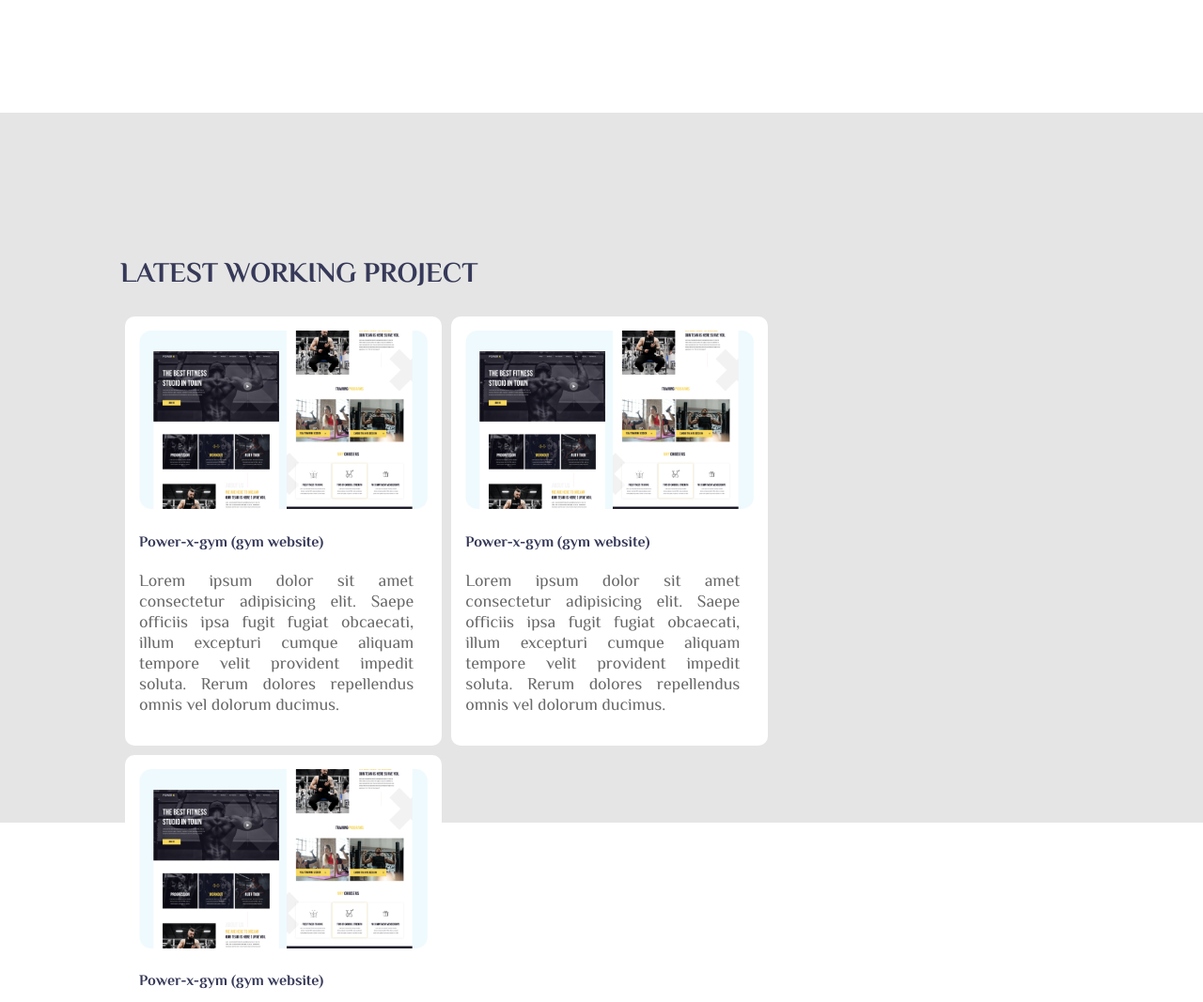
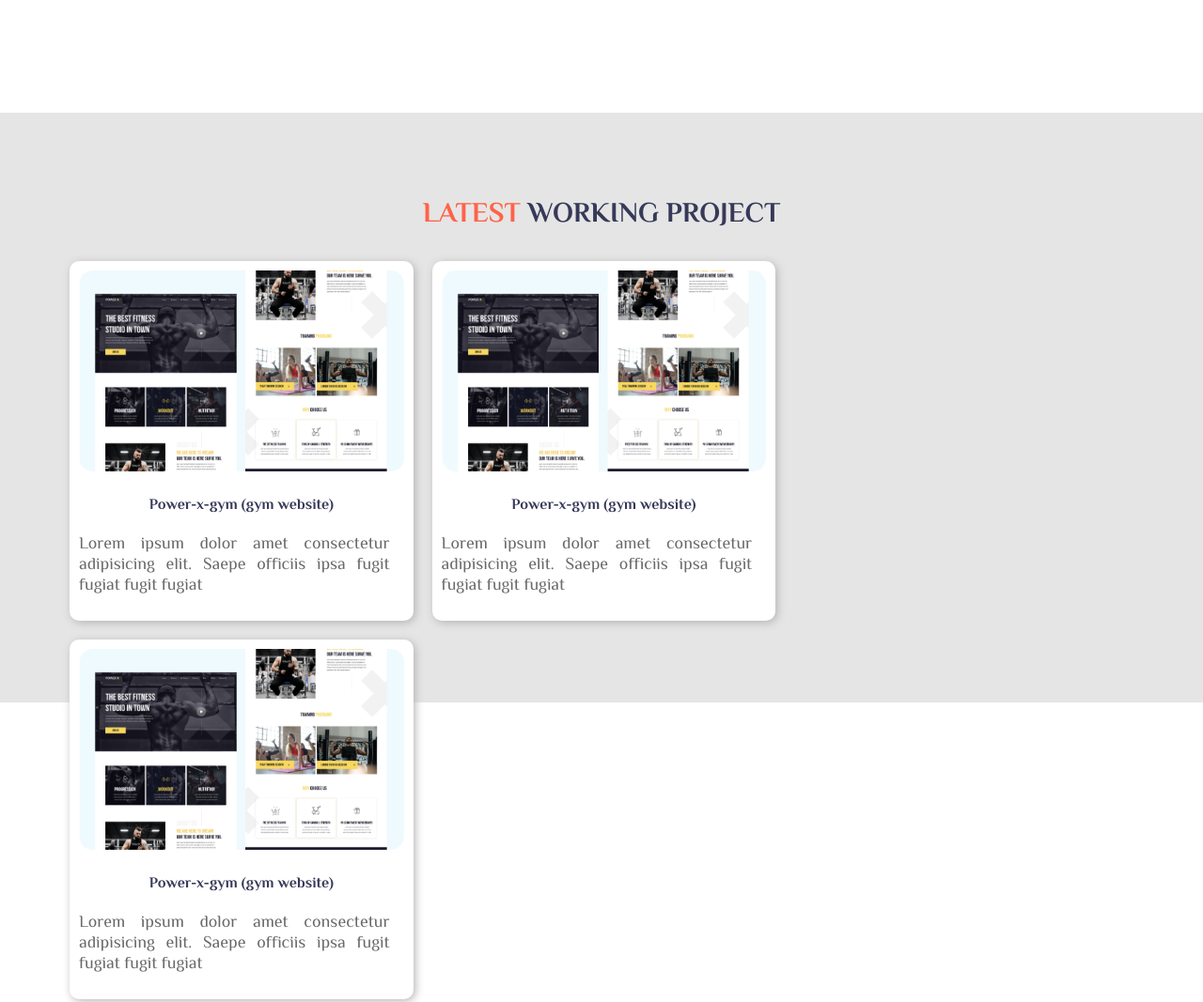
Before and after one commit to mehadiHasanDiner/1st_milestone_assignment-1, a plain HTML site: page index.html in a window 1280 px wide. Shown: the part 880-1947 px from the top of the page at 94% size. Drawn offline with Linux system fonts and the light colour scheme.

Commit message:
almost done

```diff
--- a/index.html
+++ b/index.html
@@ -17,7 +17,7 @@
 
     <!-- top section -->
     <section class="top-section">
-        <div class="half-div">
+        <div id="margin-middle" class="half-div">
             <h1>HELLO, I'M</h1>
             <h1><a class="orange-highlight" href="https://www.facebook.com/mehadi.hasan.3914207/" target="_blank">MEHADI HASAN DINER</a></h1>
             <p>A Fullstack all-rounder designer that placerat in massa consecteture. I can develop any website.  </p>
@@ -44,21 +44,21 @@
 
     <!-- project section -->
     <section class="project-section">
-        <h2>LATEST WORKING PROJECT</h2>
+        <h2> <span class="orange-highlight">LATEST</span> WORKING PROJECT</h2>
         <div class="project-1">
             <img src="images/image 4.png" alt="">
             <h4>Power-x-gym (gym website)</h4>
-            <p>Lorem ipsum dolor sit amet consectetur adipisicing elit. Saepe officiis ipsa fugit fugiat obcaecati, illum excepturi cumque aliquam tempore velit provident impedit soluta. Rerum dolores repellendus omnis vel dolorum ducimus.</p>
+            <p>Lorem ipsum dolor amet consectetur adipisicing elit. Saepe officiis ipsa fugit fugiat fugit fugiat </p>
         </div>
         <div class="project-1">
             <img src="images/image 4.png" alt="">
             <h4>Power-x-gym (gym website)</h4>
-            <p>Lorem ipsum dolor sit amet consectetur adipisicing elit. Saepe officiis ipsa fugit fugiat obcaecati, illum excepturi cumque aliquam tempore velit provident impedit soluta. Rerum dolores repellendus omnis vel dolorum ducimus.</p>
+            <p>Lorem ipsum dolor amet consectetur adipisicing elit. Saepe officiis ipsa fugit fugiat fugit fugiat </p>
         </div>
         <div class="project-1">
             <img src="images/image 4.png" alt="">
             <h4>Power-x-gym (gym website)</h4>
-            <p>Lorem ipsum dolor sit amet consectetur adipisicing elit. Saepe officiis ipsa fugit fugiat obcaecati, illum excepturi cumque aliquam tempore velit provident impedit soluta. Rerum dolores repellendus omnis vel dolorum ducimus.</p>
+            <p>Lorem ipsum dolor amet consectetur adipisicing elit. Saepe officiis ipsa fugit fugiat fugit fugiat </p>
         </div>
 
     </section>
--- a/style.css
+++ b/style.css
@@ -10,6 +10,7 @@ h1, h2, h3, h4 {
 }
 .higlight{
     color: #FF8367;
+    font-weight:bold;
 }
 
 h1{
@@ -31,7 +32,7 @@ p{
 
 
 .orange-highlight{
-    color:rgb(179, 2, 179);
+    color:tomato;
 }
 a.orange-highlight {
     text-decoration: none;
@@ -78,6 +79,11 @@ a.link-button:hover {
     margin: 2px;
 }
 
+#margin-middle{
+    margin-bottom: 150px;
+}
+
+
 #margin-fix img{
     margin-top: -50px;
     width: 95%;
@@ -89,20 +95,21 @@ section{
 
 .project-section{
     background-color: #E5E5E5;
-    width: 80%;
-    padding: 10%;
+    width: 90%;
+    padding: 5%;
     margin: 0 auto;
+    text-align: center;
 }
 .project-1{
     background-color: white;
     border-radius: 10px;
+    box-shadow: 2px 2px 10px rgb(180, 180, 180);
     width: 30%;
     float: left;
-    margin: 5px;
-    padding: 15px;
+    margin: 10px;
+    padding: 10px;
 }
 
 .project-1 img{
     width: 100%;
-
 }
```
